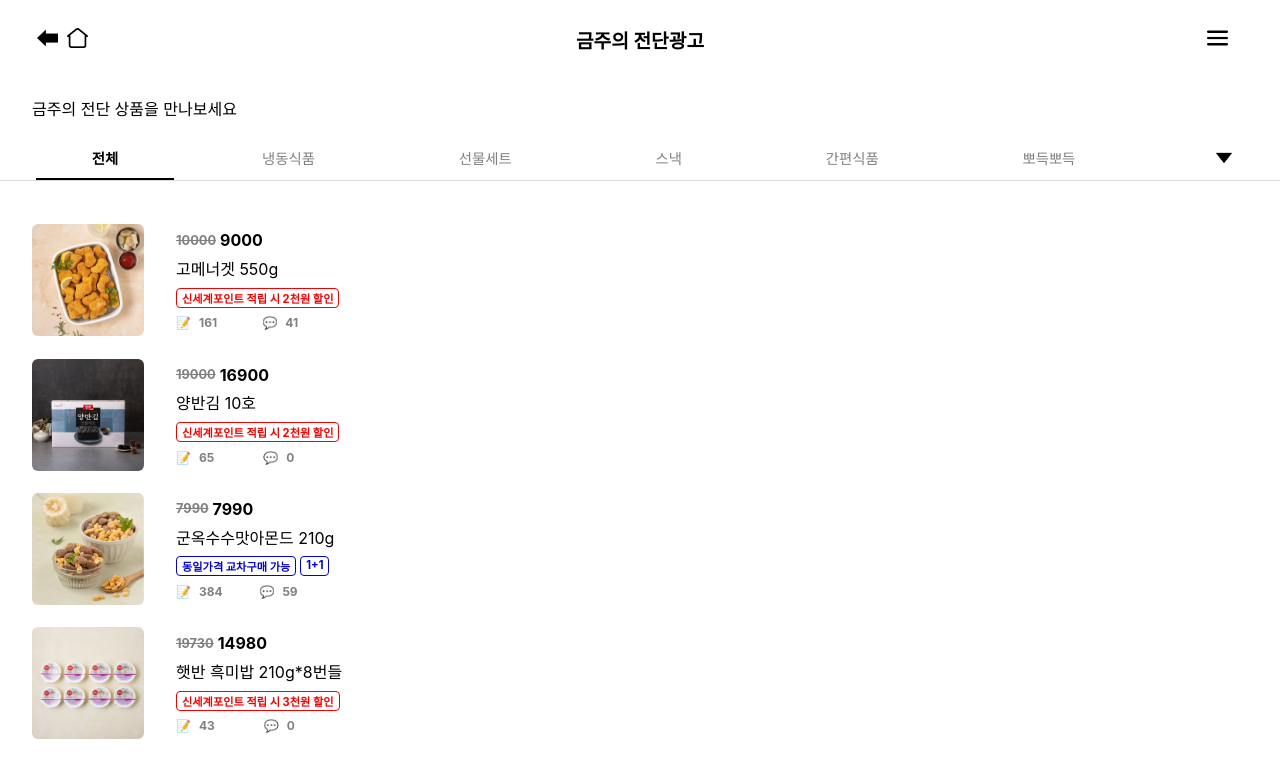
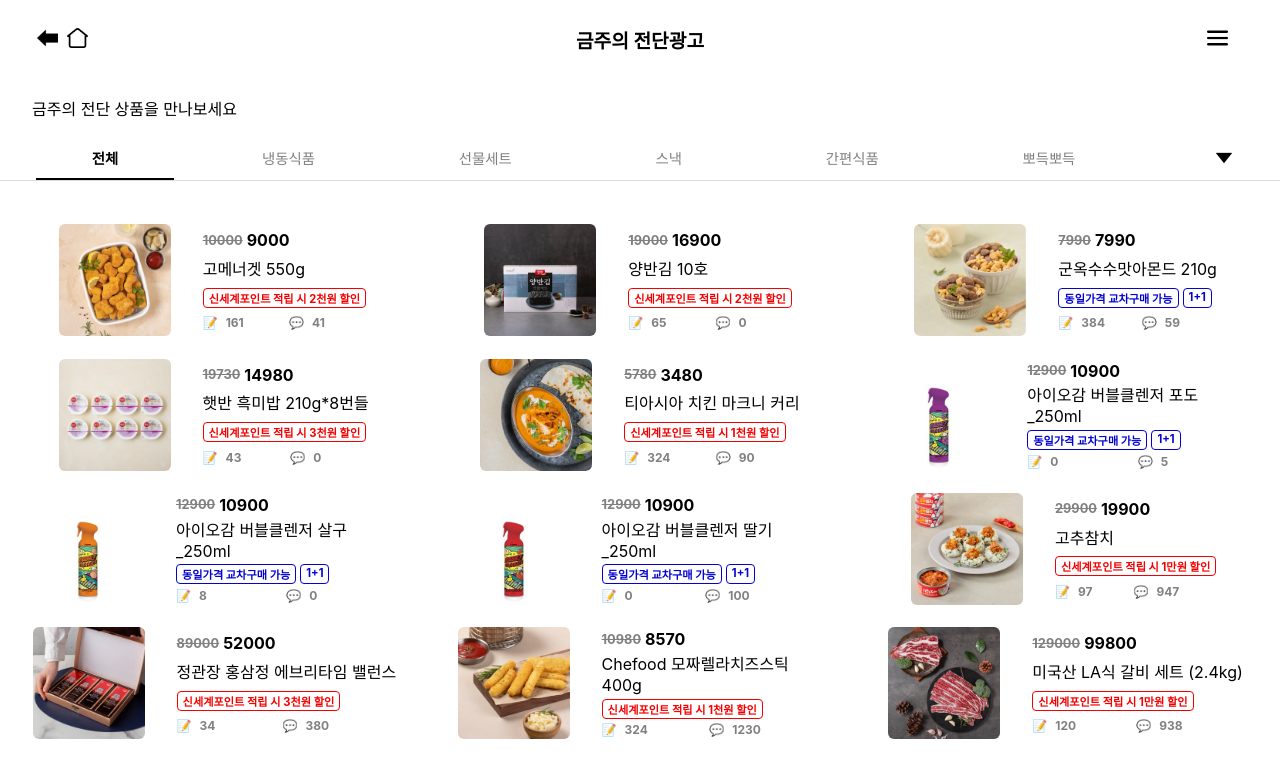
Before and after one commit to eunzi-kim/emart-app, a React (Create React App) app: page / in a window 1280 px wide. Shown: the top 760 px of the page. Built offline with nearby package versions, Linux system fonts and the light colour scheme.

Commit message:
Feat: 화면 해상도에 따른 리스트 배열 변경

```diff
--- a/src/components/Main.css
+++ b/src/components/Main.css
@@ -6,6 +6,7 @@
 
 .list {
   display: flex;
+  justify-content: center;
   margin: 0.7rem 0;
 }
 
@@ -74,3 +75,21 @@
 .emoji {
   margin-right: 0.5rem;
 }
+
+@media (min-width: 880px) {
+  .main {
+    flex-direction: row;
+    flex-wrap: wrap;
+    justify-content: space-between;
+  }
+
+  .list {
+    width: 40%;
+  }
+}
+
+@media (min-width: 1200px) {
+  .list {
+    width: 30%;
+  }
+}
```
